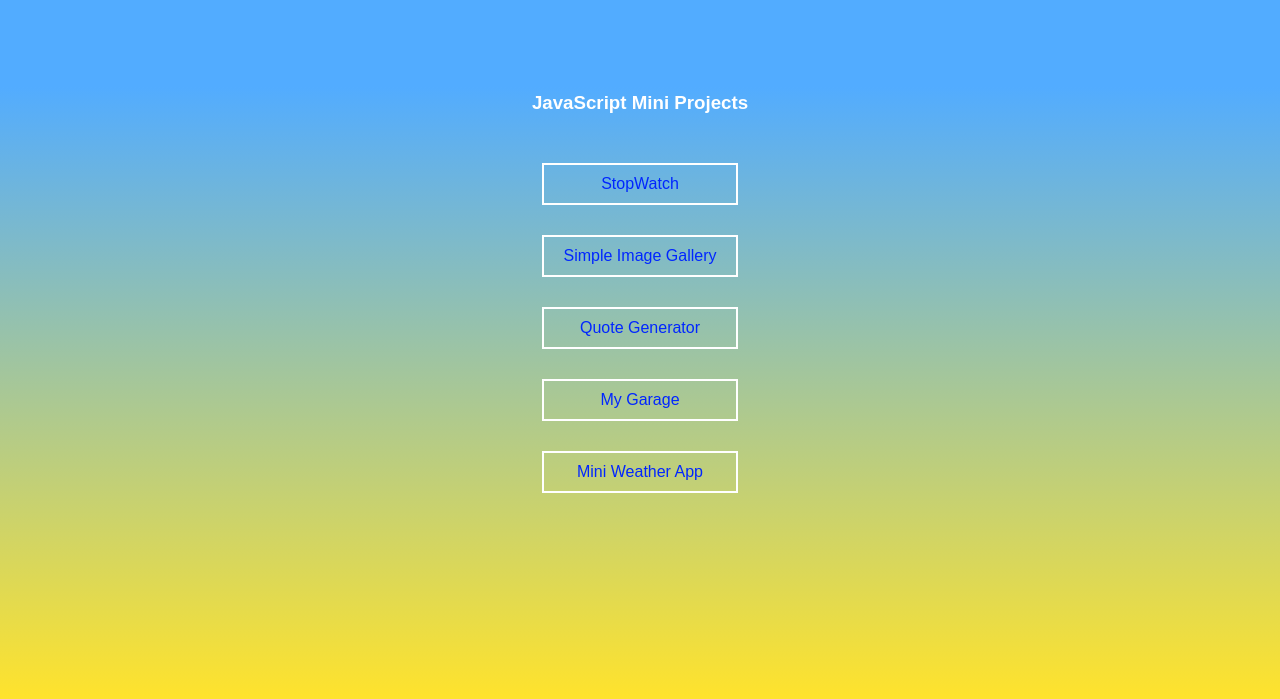
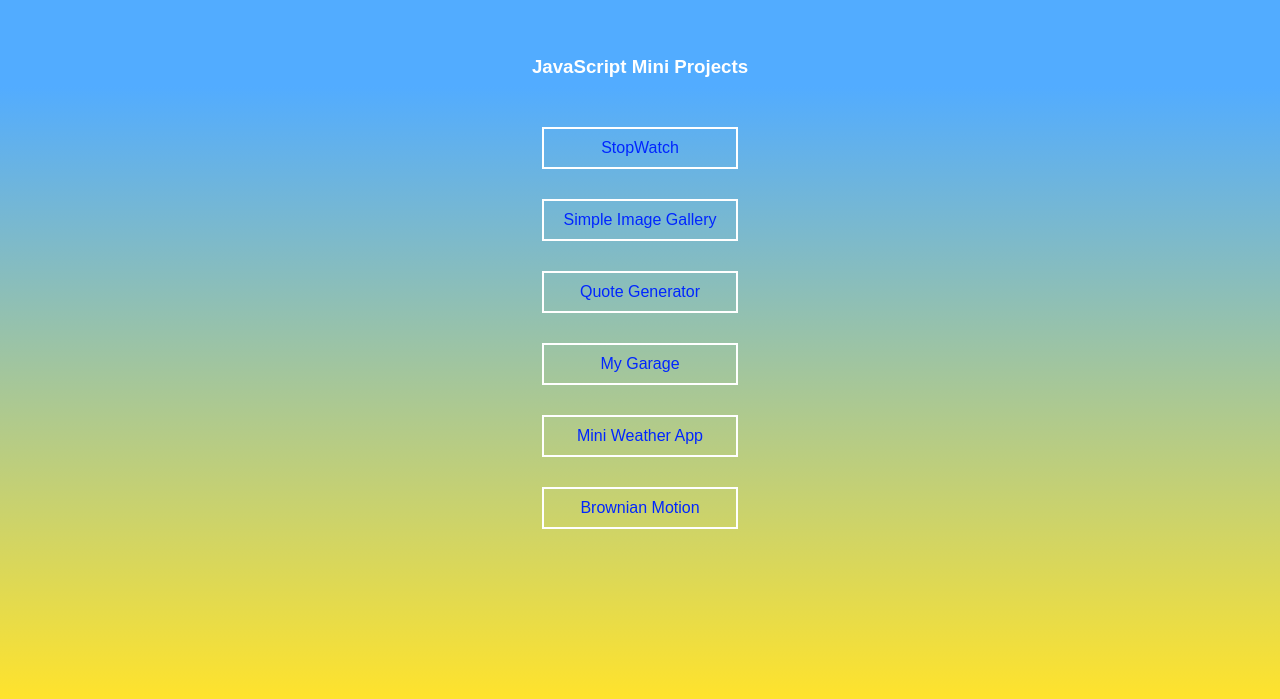
Before and after one commit to UdeshyaDhungana/JS-Projects, a plain HTML site: page index.html in a window 1280 px wide. Shown: the part 117-816 px from the top of the page. Drawn offline with Linux system fonts and the light colour scheme.

Commit message:
fixed html

```diff
--- a/index.html
+++ b/index.html
@@ -16,6 +16,7 @@
         <li><a href="./quote-generator/index.html">Quote Generator</a></li>
         <li><a href="./car-search/index.html">My Garage</a></li>
         <li><a href="./weather-app/index.html">Mini Weather App</a></li>
+        <li><a href="./brownian-motion/index.html">Brownian Motion</a></li>
     </ul>
 <!--   touch   -->
 </body>
```
